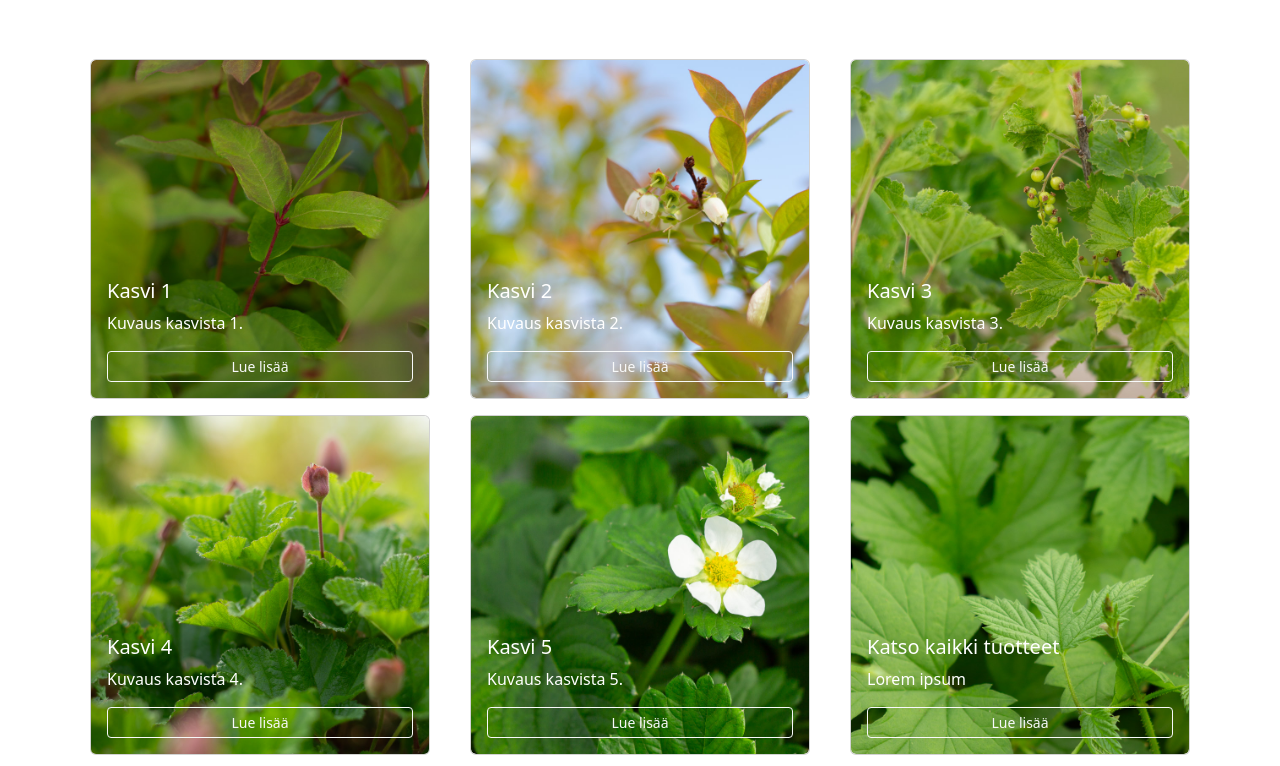
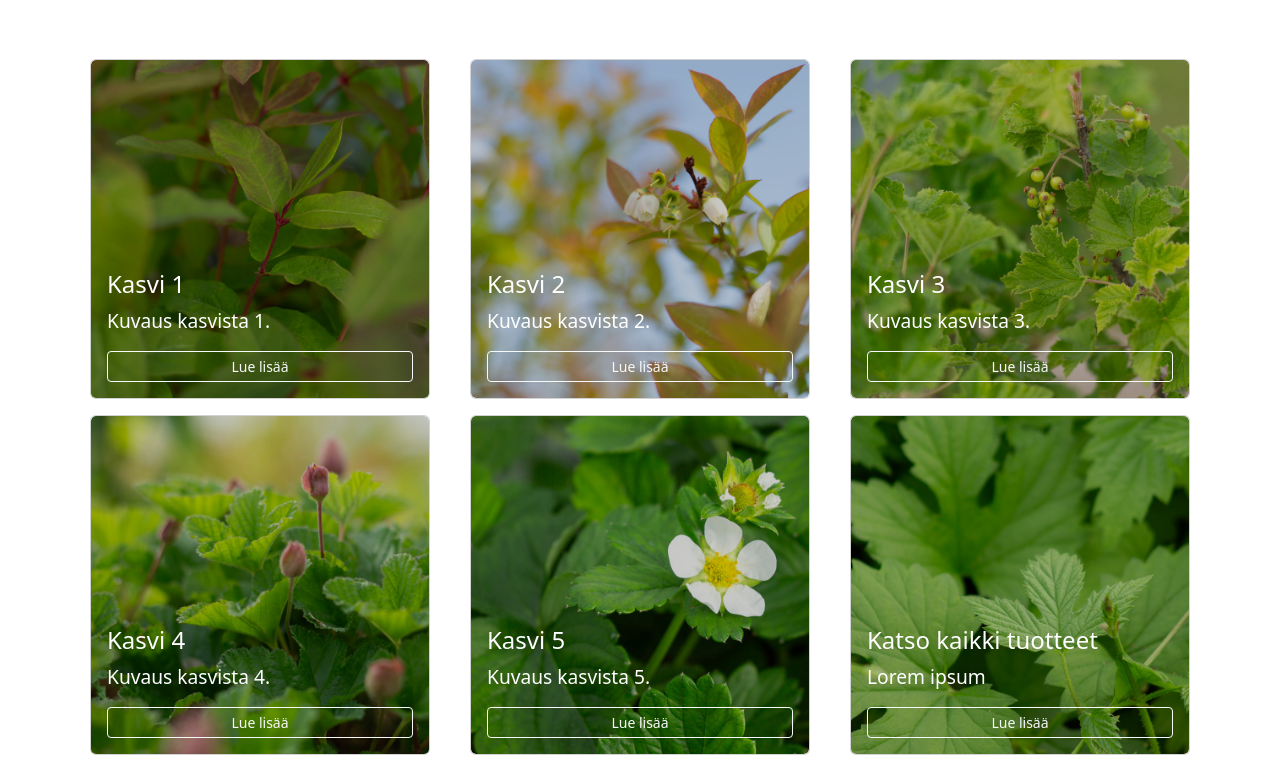
Before and after one commit to valpalt/peuraniemen-taimitarha-website, a plain HTML site: page index.html in a window 1280 px wide. Shown: the part 520-1286 px from the top of the page. Drawn offline with nearby package versions, Linux system fonts and the light colour scheme.

Commit message:
Korjattu etusivun ja kasvikorttien responsiivisuus

```diff
--- a/css/style.css
+++ b/css/style.css
@@ -14,6 +14,8 @@ main {
     flex: 1;
 }
 
+
+
 .card-img,
 .card-img-top {
     object-fit: cover;
@@ -21,6 +23,10 @@ main {
 
 .card {
     margin: 0.5rem;
+}
+
+.card-img-overlay { /* Säätää kortteja etusivulla sekä tuotesivulla */
+    background-color: rgba(0, 0, 0, 0.2); /* Tämä lisää hieman tummennusta kuvaan jolloin teksti näkyy paremmin */
 }
 
 .plant-boxes {
@@ -33,8 +39,32 @@ main {
 
 .card-title {
     color: white !important;
+    font-size: clamp(0.9em, 2.5vw, 1.5em); /* Minimikoko 0.9em, ihanneluku 2.5vw, maksimikoko 1.5em */
 }
 
 .card-text {
-    color: white;
+    color: white !important;
+    font-size: clamp(0.7em, 1.5vw, 1.2em);
 }
+
+@media (max-width: 375px) {
+    .card-img-overlay .btn {
+        display: none; /* Piilottaa napin */
+    }
+}
+
+.hero-section {
+    position: relative; /* Varmista, että hero-section on positionoitu */
+}
+
+@media (min-width: 426px) {
+    .intro-box {
+        max-width: 350px; /* Suuremmilla näytöillä max-width on 350px */
+    }
+}
+
+@media (max-width: 425px) {
+    .intro-box {
+        margin-right: 3em;
+    }
+}
--- a/index.html
+++ b/index.html
@@ -24,7 +24,7 @@
                 <source src="video/testitausta1.mp4" type="video/mp4">
                 Selaimesi ei tue videota.
             </video>
-            <div class="intro-box position-absolute top-50 start-0 translate-middle-y ms-5 bg-white bg-opacity-75 p-4 rounded shadow" style="max-width:350px;">
+            <div class="intro-box position-absolute top-50 start-0 translate-middle-y ms-5 bg-white bg-opacity-75 p-4 rounded shadow">
                 <h1>Peuraniemen Taimitarha</h1>
                 <p>Peuraniemen Taimitarha on keskisuuri taimisto Kajaanissa. Tuotamme yleisimpien marjakasvien taimia tukkumyyntiin ympäri Suomen.</p>
             </div>
@@ -35,81 +35,81 @@
         <div class="row">
             <!-- Ensimmäinen kortti -->
             <div class="col-lg-4 col-md-4 col-6">
-                <div class="card position-relative overflow-hidden">
+                <a href="#" class="card position-relative overflow-hidden">
                     <div class="ratio ratio-1x1">
                         <img src="img/kasvikorttitesti-1.jpg" class="card-img-top" alt="Kasvi 1">
                     </div>
                     <div class="card-img-overlay d-flex flex-column justify-content-end">
                         <h5 class="card-title">Kasvi 1</h5>
                         <p class="card-text">Kuvaus kasvista 1.</p>
-                        <!--Tähän linkki tuotesivulle--> <a href="#" class="btn btn-sm btn-outline-light">Lue lisää</a>
+                        <div class="btn btn-sm btn-outline-light">Lue lisää</div>
                     </div>
-                </div>
+                </a>
             </div>
             <!-- Toinen kortti -->
             <div class="col-lg-4 col-md-4 col-6">
-                <div class="card position-relative overflow-hidden">
+                <a href="#" class="card position-relative overflow-hidden">
                     <div class="ratio ratio-1x1">
                         <img src="img/kasvikorttitesti-2.jpg" class="card-img" alt="Kasvi 2">
                     </div>
                     <div class="card-img-overlay d-flex flex-column justify-content-end">
                         <h5 class="card-title">Kasvi 2</h5>
                         <p class="card-text">Kuvaus kasvista 2.</p>
-                        <!--Tähän linkki tuotesivulle--> <a href="#" class="btn btn-sm btn-outline-light">Lue lisää</a>
+                        <div class="btn btn-sm btn-outline-light">Lue lisää</div>
                     </div>
-                </div>
+                </a>
             </div>
             <!-- Kolmas kortti -->
             <div class="col-lg-4 col-md-4 col-6">
-                <div class="card position-relative overflow-hidden">
+                <a href="#" class="card position-relative overflow-hidden">
                     <div class="ratio ratio-1x1">
                         <img src="img/kasvikorttitesti-3.jpg" class="card-img" alt="Kasvi 3">
                     </div>
                     <div class="card-img-overlay d-flex flex-column justify-content-end">
                         <h5 class="card-title">Kasvi 3</h5>
                         <p class="card-text">Kuvaus kasvista 3.</p>
-                        <!--Tähän linkki tuotesivulle--> <a href="#" class="btn btn-sm btn-outline-light">Lue lisää</a>
+                        <div class="btn btn-sm btn-outline-light">Lue lisää</div>
                     </div>
-                </div>
+                </a>
             </div>
             <!-- Neljäs kortti -->
             <div class="col-lg-4 col-md-4 col-6">
-                <div class="card position-relative overflow-hidden">
+                <a href="#" class="card position-relative overflow-hidden">
                     <div class="ratio ratio-1x1">
                         <img src="img/kasvikorttitesti-4.jpg" class="card-img-top" alt="Kasvi 4">
                     </div>
                     <div class="card-img-overlay d-flex flex-column justify-content-end">
                         <h5 class="card-title">Kasvi 4</h5>
                         <p class="card-text">Kuvaus kasvista 4.</p>
-                        <!--Tähän linkki tuotesivulle--> <a href="#" class="btn btn-sm btn-outline-light">Lue lisää</a>
+                        <div class="btn btn-sm btn-outline-light">Lue lisää</div>
                     </div>
-                </div>
+                </a>
             </div>
             <!-- Viides kortti -->
             <div class="col-lg-4 col-md-4 col-6">
-                <div class="card position-relative overflow-hidden">
+                <a href="#" class="card position-relative overflow-hidden">
                     <div class="ratio ratio-1x1">
                         <img src="img/kasvikorttitesti-5.jpg" class="card-img" alt="Kasvi 5">
                     </div>
                     <div class="card-img-overlay d-flex flex-column justify-content-end">
                         <h5 class="card-title">Kasvi 5</h5>
                         <p class="card-text">Kuvaus kasvista 5.</p>
-                        <!--Tähän linkki tuotesivulle--> <a href="#" class="btn btn-sm btn-outline-light">Lue lisää</a>
+                        <div class="btn btn-sm btn-outline-light">Lue lisää</div>
                     </div>
-                </div>
+                </a>
             </div>
             <!-- Kuudes kortti -->
             <div class="col-lg-4 col-md-4 col-6">
-                <div class="card position-relative overflow-hidden">
+                <a href="products.html" class="card position-relative overflow-hidden">
                     <div class="ratio ratio-1x1">
                         <img src="img/kasvikorttitesti-6.jpg" class="card-img" alt="Kasvi 6">
                     </div>
                     <div class="card-img-overlay d-flex flex-column justify-content-end">
                         <h5 class="card-title">Katso kaikki tuotteet</h5>
                         <p class="card-text">Lorem ipsum</p>
-                        <!--Tähän linkki tuotesivulle--> <a href="products.html" class="btn btn-sm btn-outline-light">Lue lisää</a>
+                        <div class="btn btn-sm btn-outline-light">Lue lisää</div>
                     </div>
-                </div>
+                </a>
             </div>
         </div>
     </div>
```
